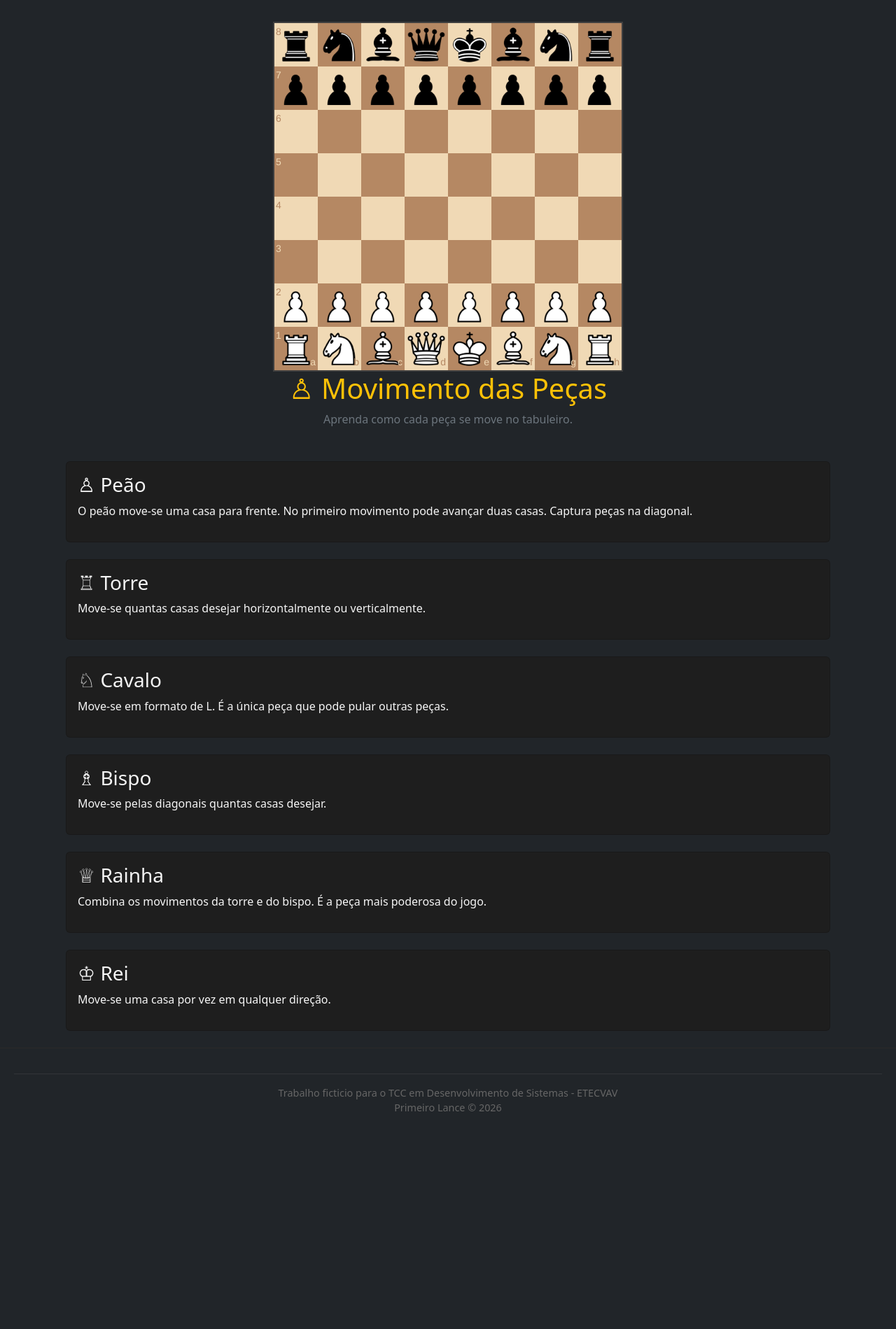
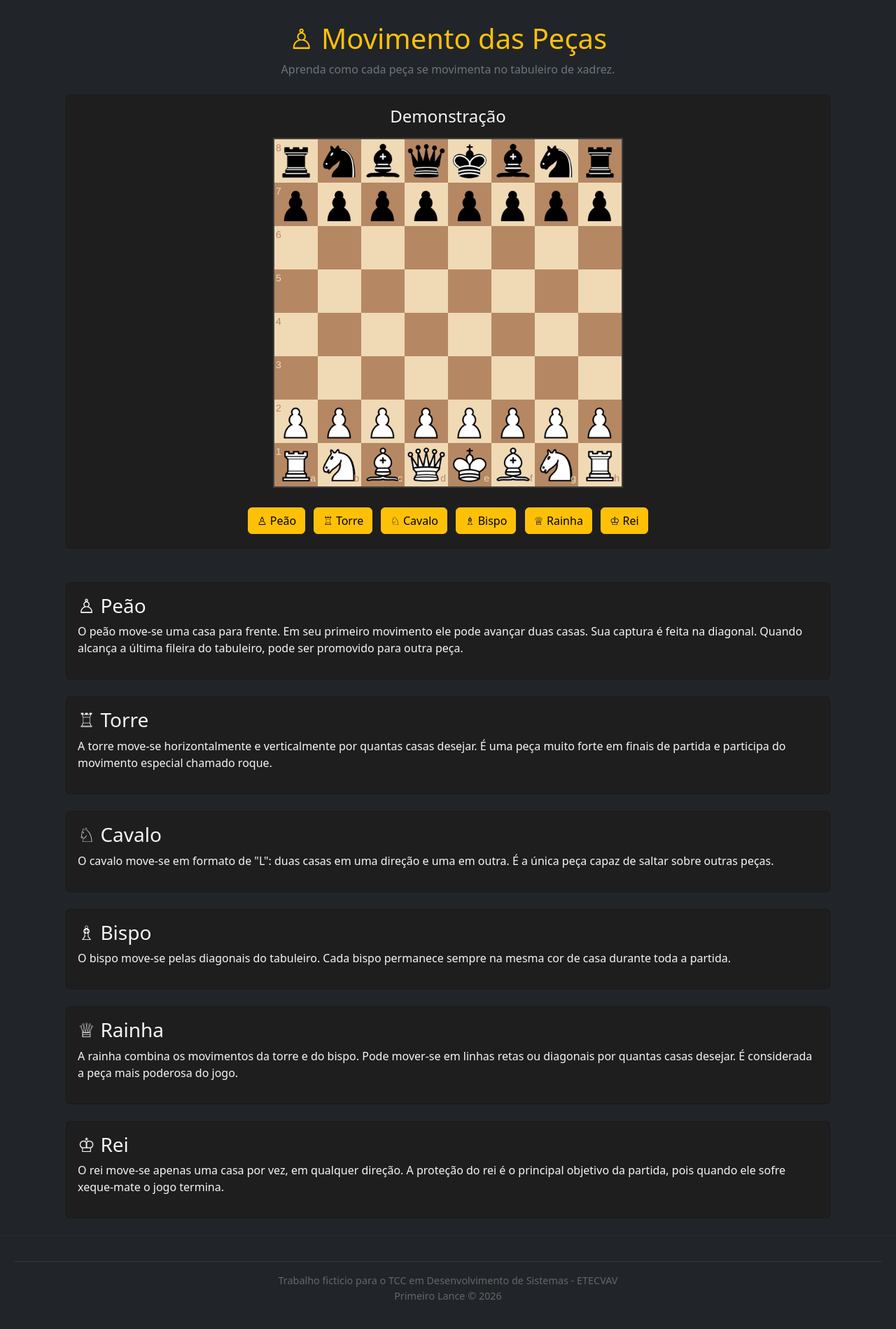
Before and after one commit to etecvav26-c01/Portfolio-tcc, a Flask app: page /aprender/pecas in a window 1280 px wide. Shown: the part 107-2006 px from the top of the page at 70% size. Before the commit the page ends 1695 px from the top, so only its background shows below. Run offline with Flask 3, Linux system fonts and the light colour scheme; the visitor is signed in with stand-in values (Sample User, id 1); some libraries are stand-ins or nearby versions.

Commit message:
Inserção da primeira atividade

```diff
--- a/projeto-xadrez/templates/pecas.html
+++ b/projeto-xadrez/templates/pecas.html
@@ -1,31 +1,71 @@
 {% extends "base.html" %}
 
 {% block content %}
+
 <br>
 <br>
-    <div id="board" style="max-width:500px; margin:auto;"></div>
-    <script>
-    document.addEventListener("DOMContentLoaded", function(){
-
-        Chessboard('board', {
-            position: 'start'
-        });
-
-    });
-    </script>
-
 
     <div class="container">
 
-        <div class="text-center mb-5">
+    <div class="text-center mb-4">
 
         <h1 class="text-warning">
             ♙ Movimento das Peças
         </h1>
 
         <p class="text-secondary">
-                Aprenda como cada peça se move no tabuleiro.
+            Aprenda como cada peça se movimenta no tabuleiro de xadrez.
         </p>
+
+    </div>
+
+    <!-- Tabuleiro -->
+
+    <div class="card mb-5">
+
+        <div class="card-body text-center">
+
+            <h4 class="mb-3">Demonstração</h4>
+
+            <div id="board"
+                style="max-width:500px; margin:auto;">
+            </div>
+
+            <div class="mt-4">
+
+                <button class="btn btn-warning m-1"
+                        onclick="mostrarPeao()">
+                    ♙ Peão
+                </button>
+
+                <button class="btn btn-warning m-1"
+                        onclick="mostrarTorre()">
+                    ♖ Torre
+                </button>
+
+                <button class="btn btn-warning m-1"
+                        onclick="mostrarCavalo()">
+                    ♘ Cavalo
+                </button>
+
+                <button class="btn btn-warning m-1"
+                        onclick="mostrarBispo()">
+                    ♗ Bispo
+                </button>
+
+                <button class="btn btn-warning m-1"
+                        onclick="mostrarRainha()">
+                    ♕ Rainha
+                </button>
+
+                <button class="btn btn-warning m-1"
+                        onclick="mostrarRei()">
+                    ♔ Rei
+                </button>
+
+            </div>
+
+        </div>
 
     </div>
 
@@ -39,8 +79,10 @@
 
             <p>
                 O peão move-se uma casa para frente.
-                    No primeiro movimento pode avançar duas casas.
-                    Captura peças na diagonal.
+                Em seu primeiro movimento ele pode avançar duas casas.
+                Sua captura é feita na diagonal.
+                Quando alcança a última fileira do tabuleiro,
+                pode ser promovido para outra peça.
             </p>
 
         </div>
@@ -56,8 +98,10 @@
             <h3>♖ Torre</h3>
 
             <p>
-                    Move-se quantas casas desejar
-                    horizontalmente ou verticalmente.
+                A torre move-se horizontalmente e verticalmente
+                por quantas casas desejar.
+                É uma peça muito forte em finais de partida
+                e participa do movimento especial chamado roque.
             </p>
 
         </div>
@@ -73,8 +117,9 @@
             <h3>♘ Cavalo</h3>
 
             <p>
-                    Move-se em formato de L.
-                    É a única peça que pode pular outras peças.
+                O cavalo move-se em formato de "L":
+                duas casas em uma direção e uma em outra.
+                É a única peça capaz de saltar sobre outras peças.
             </p>
 
         </div>
@@ -90,8 +135,9 @@
             <h3>♗ Bispo</h3>
 
             <p>
-                    Move-se pelas diagonais
-                    quantas casas desejar.
+                O bispo move-se pelas diagonais do tabuleiro.
+                Cada bispo permanece sempre na mesma cor de casa
+                durante toda a partida.
             </p>
 
         </div>
@@ -107,8 +153,10 @@
             <h3>♕ Rainha</h3>
 
             <p>
-                    Combina os movimentos da torre e do bispo.
-                    É a peça mais poderosa do jogo.
+                A rainha combina os movimentos da torre e do bispo.
+                Pode mover-se em linhas retas ou diagonais
+                por quantas casas desejar.
+                É considerada a peça mais poderosa do jogo.
             </p>
 
         </div>
@@ -124,14 +172,51 @@
             <h3>♔ Rei</h3>
 
             <p>
-                    Move-se uma casa por vez
+                O rei move-se apenas uma casa por vez,
                 em qualquer direção.
+                A proteção do rei é o principal objetivo da partida,
+                pois quando ele sofre xeque-mate o jogo termina.
             </p>
 
         </div>
 
-        </div>
 
-    </div>
+    <script>
+
+    let board;
+
+    document.addEventListener("DOMContentLoaded", function(){
+
+        board = Chessboard("board", {
+            position: "start",
+            pieceTheme: "/static/img/chesspieces/wikipedia/{piece}.png"
+        });
+    });
+
+        function mostrarPeao(){
+            board.position("8/8/8/8/8/8/4P3/8");
+        }
+
+        function mostrarTorre(){
+            board.position("8/8/8/8/4R3/8/8/8");
+        }
+
+        function mostrarCavalo(){
+            board.position("8/8/8/8/4N3/8/8/8");
+        }
+
+        function mostrarBispo(){
+            board.position("8/8/8/8/4B3/8/8/8");
+        }
+
+        function mostrarRainha(){
+            board.position("8/8/8/8/4Q3/8/8/8");
+        }
+
+        function mostrarRei(){
+            board.position("8/8/8/8/4K3/8/8/8");
+        }
+
+    </script>
 
 {% endblock %}
```
Lines whose indentation alone changed are shown as unchanged.
